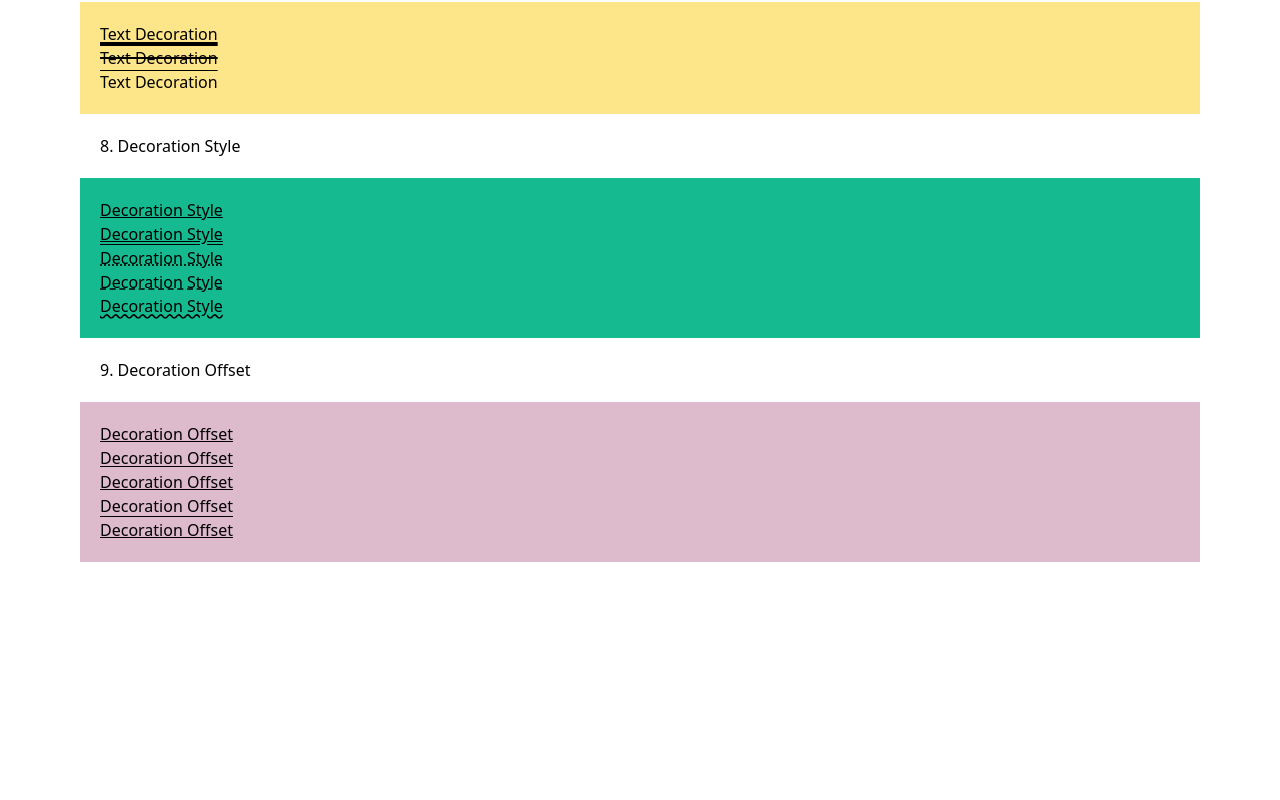
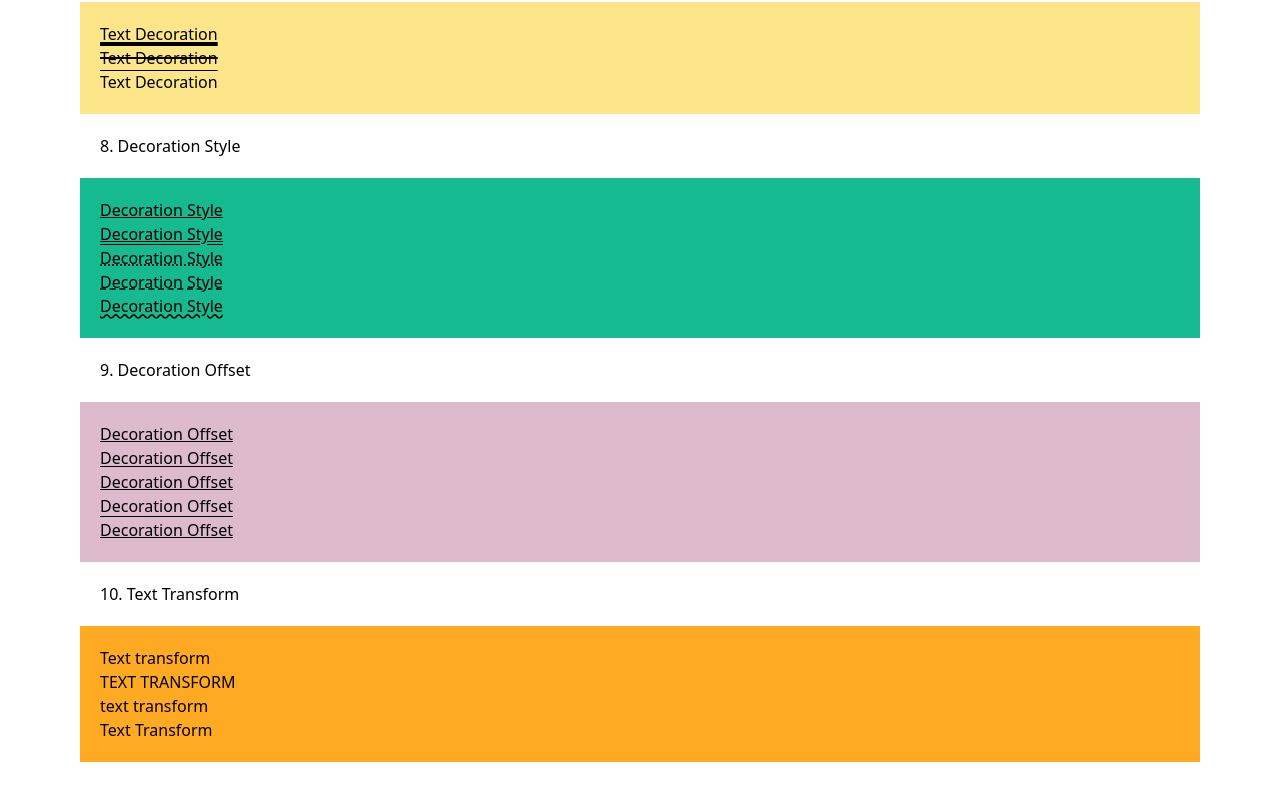
Before and after one commit to manjunathdp/Tailwind-CSS, a plain HTML site: page Fundamentals/3. Typography/index.html in a window 1280 px wide. Shown: the part 1617-2417 px from the top of the page. Before the commit the page ends 2279 px from the top, so only its background shows below. Drawn offline with nearby package versions, Linux system fonts and the light colour scheme.

Commit message:
Text Transform

```diff
--- a/Fundamentals/3. Typography/index.html
+++ b/Fundamentals/3. Typography/index.html
@@ -103,5 +103,13 @@
 
     <!-- Text Transform -->
     <!-- https://tailwindcss.com/docs/text-transform -->
+    <h1 class="m-5">10. Text Transform</h1>
+    <div class="container p-5 m-5 ml-0 bg-[#ffaa22]">
+      <p class="normal-case">Text transform</p>
+      <p class="uppercase">Text transform</p>
+      <p class="lowercase">Text transform</p>
+      <p class="capitalize">Text transform</p>
+
+    </div>
   </body>
 </html>
```
